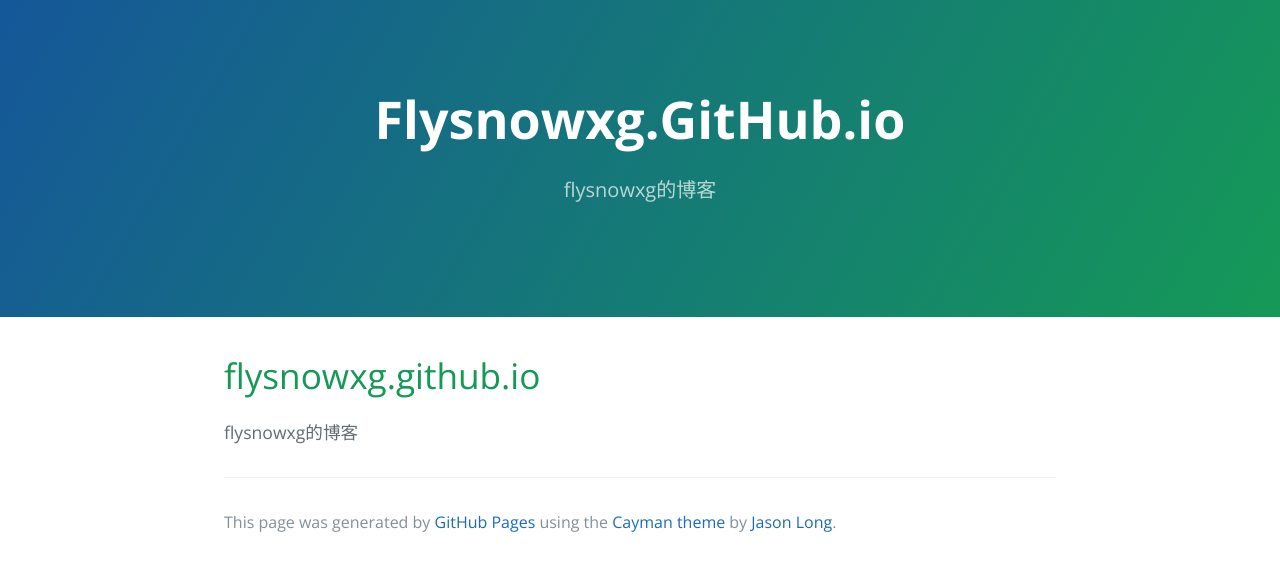
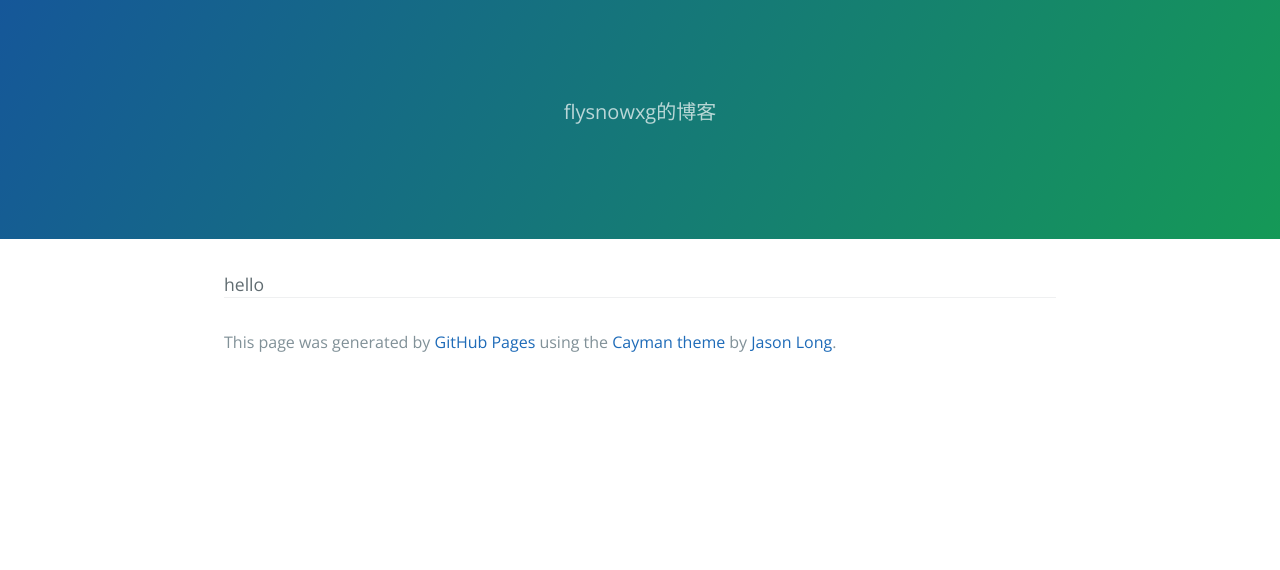
Before and after one commit to flysnowxg/flysnowxg.github.io, a plain HTML site: page index.html in a window 1280 px wide. Drawn offline with nearby package versions, Linux system fonts and the light colour scheme.

Commit message:
Update index.html

```diff
--- a/index.html
+++ b/index.html
@@ -11,20 +11,14 @@
   </head>
   <body>
     <section class="page-header">
-      <h1 class="project-name">Flysnowxg.GitHub.io</h1>
       <h2 class="project-tagline">flysnowxg的博客</h2>
     </section>
 
     <section class="main-content">
-      <h1>
-<a id="flysnowxggithubio" class="anchor" href="#flysnowxggithubio" aria-hidden="true"><span class="octicon octicon-link"></span></a>flysnowxg.github.io</h1>
-
-<p>flysnowxg的博客</p>
-
-      <footer class="site-footer">
-
-        <span class="site-footer-credits">This page was generated by <a href="https://pages.github.com">GitHub Pages</a> using the <a href="https://github.com/jasonlong/cayman-theme">Cayman theme</a> by <a href="https://twitter.com/jasonlong">Jason Long</a>.</span>
-      </footer>
+    hello
+    <footer class="site-footer">
+      <span class="site-footer-credits">This page was generated by <a href="https://pages.github.com">GitHub Pages</a> using the <a href="https://github.com/jasonlong/cayman-theme">Cayman theme</a> by <a href="https://twitter.com/jasonlong">Jason Long</a>.</span>
+    </footer>
 
     </section>
 
```
